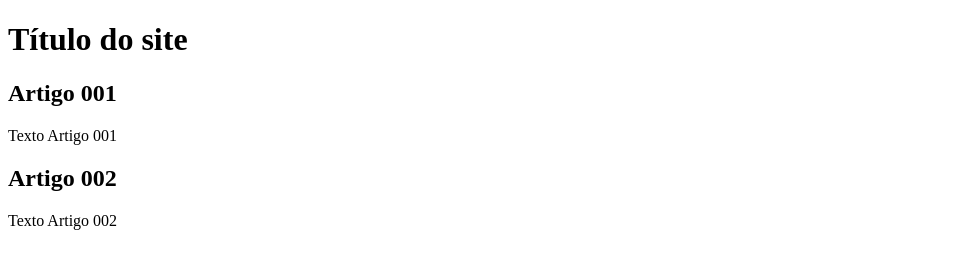
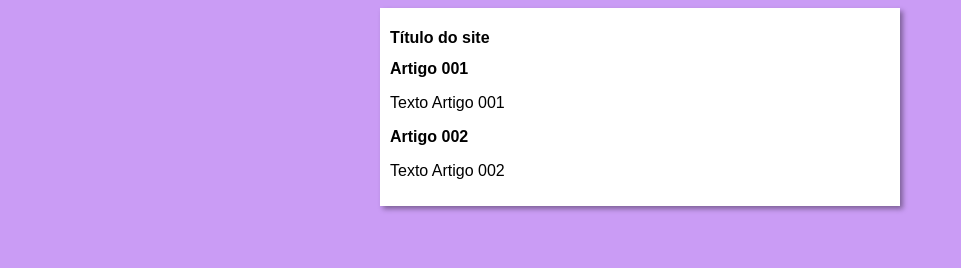
Before and after one commit to Liexors/Projeto-Site, a plain HTML site: page index.html in a window 1280 px wide. Shown: the whole page, without its empty margins (0-961 px from the left). Drawn offline with Linux system fonts and the light colour scheme.

Commit message:
iniciei o design

```diff
--- /dev/null
+++ b/estilos/style.css
@@ -0,0 +1,17 @@
+* {
+    font-family: Arial, Helvetica, sans-serif;
+    font-size: 16px;
+}
+
+body {
+    background-color: rgb(202, 156, 245);
+
+}
+
+main {
+    background-color: white;
+    width: 500px;
+    margin: auto;
+    padding: 10px;
+    box-shadow: 3px 3px 5px rgba(0, 0, 0, 0.377);
+}
--- a/index.html
+++ b/index.html
@@ -4,6 +4,7 @@
     <meta charset="UTF-8">
     <meta name="viewport" content="width=device-width, initial-scale=1.0">
     <title>Título do site</title>
+    <link rel="stylesheet" href="estilos/style.css">
 </head>
 <body>
     <main>
```
